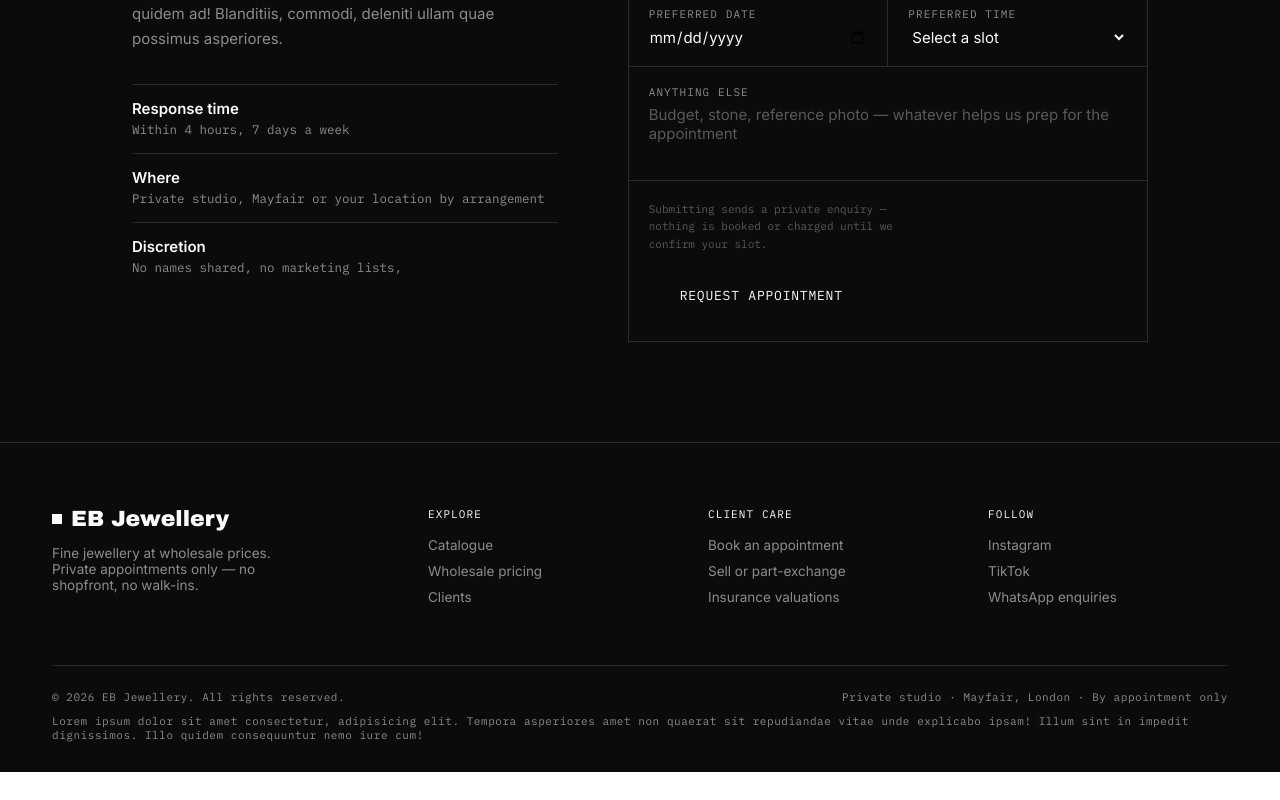
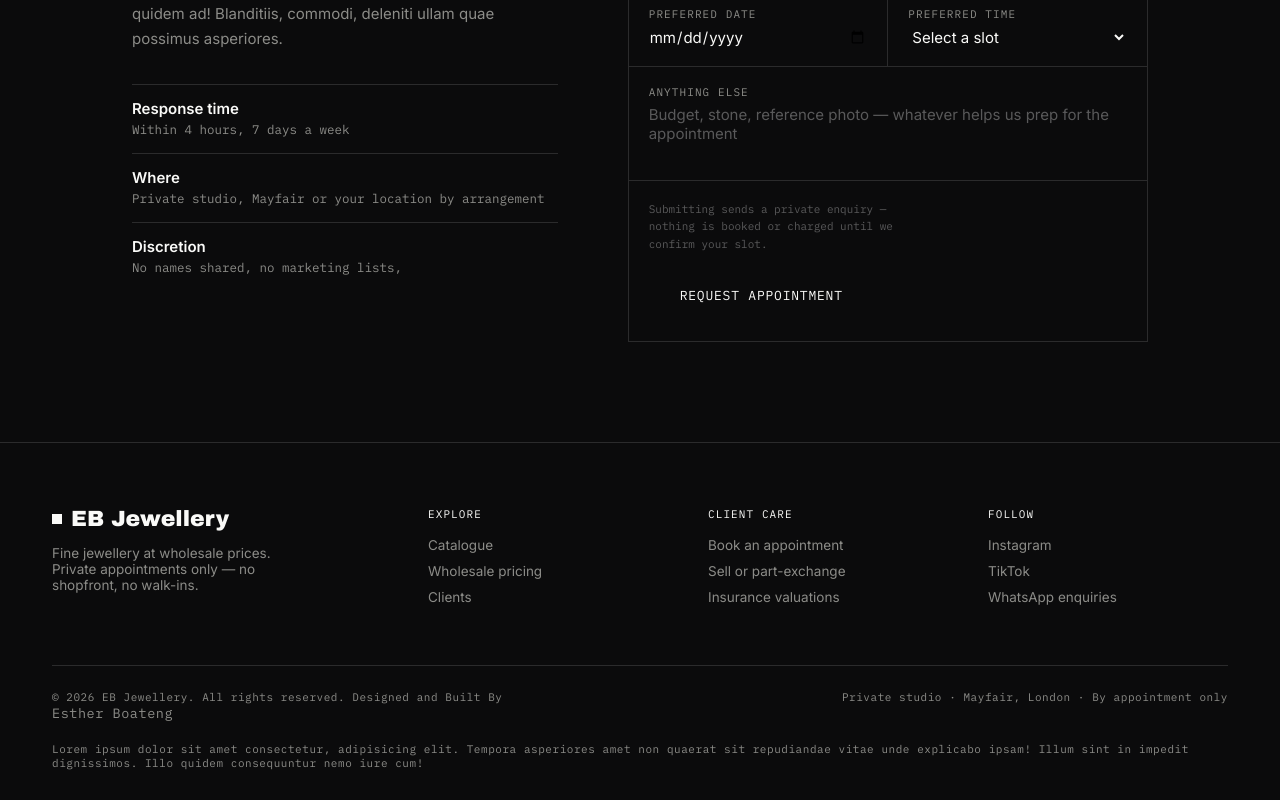
Before and after one commit to Ess91/eb_jewellery, a React (Vite) app: page / in a window 1280 px wide. Shown: the part 6416-7216 px from the top of the page. Before the commit the page ends 7188 px from the top, so only its background shows below. Built offline with nearby package versions, Linux system fonts and the light colour scheme.

Commit message:
add link

```diff
--- a/src/components/Footer/Footer.jsx
+++ b/src/components/Footer/Footer.jsx
@@ -44,7 +44,7 @@ export default function Footer() {
           </div>
         </div>
         <div className="footerBottom">
-          <span>© 2026 EB Jewellery. All rights reserved.</span>
+          <span>© 2026 EB Jewellery. All rights reserved. Designed and Built By<a href="www.estherboateng.co.uk" target="_blank">Esther Boateng</a></span>
           <span>Private studio · Mayfair, London · By appointment only</span>
         </div>
         <div
```
